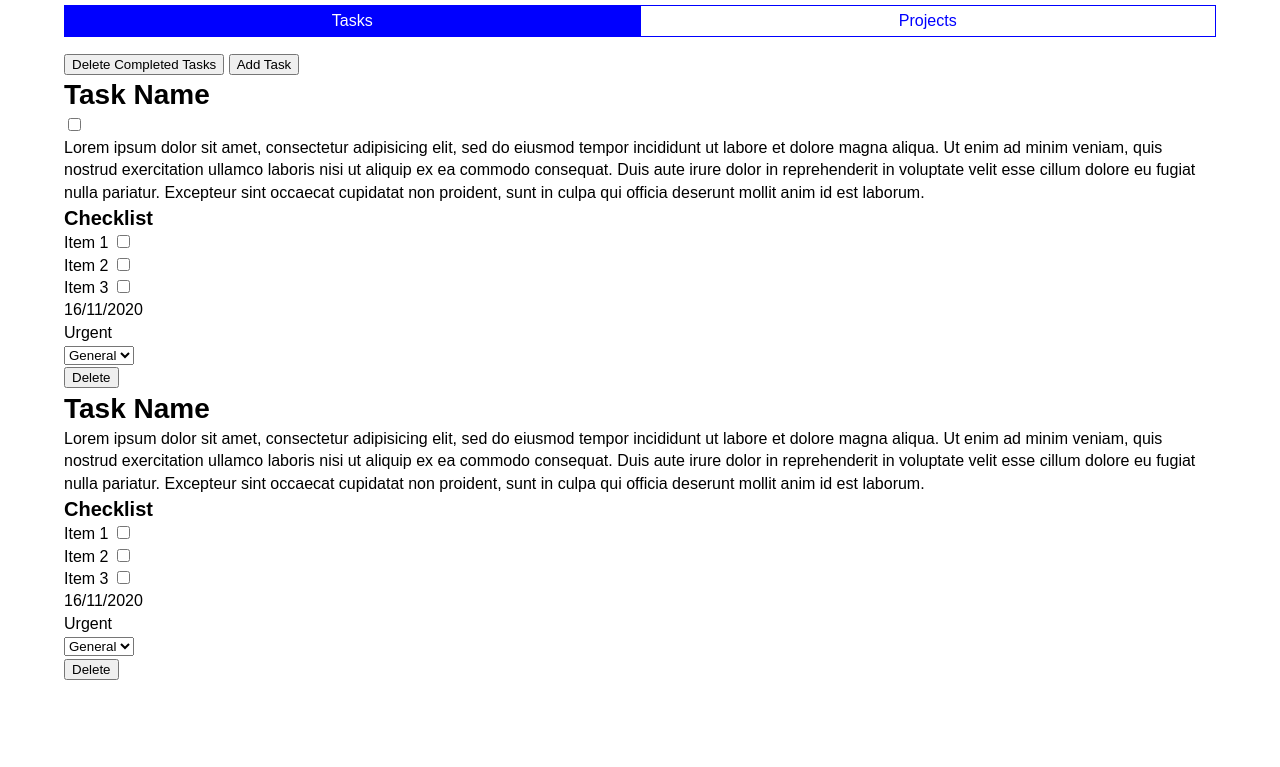
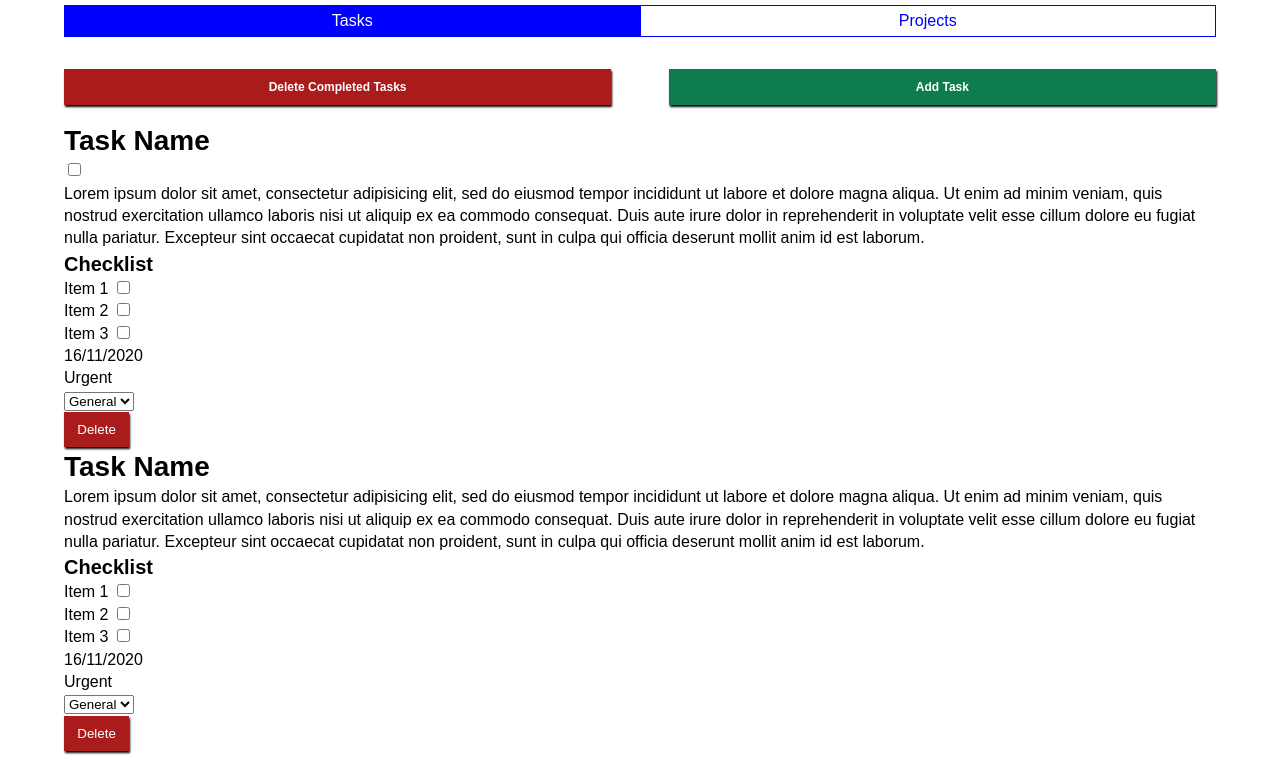
Before and after one commit to BlessedOneKobo/todo-list, a plain HTML site: page index.html in a window 1280 px wide. Shown: the part 81-848 px from the top of the page. Before the commit the page ends 800 px from the top, so only its background shows below. Drawn offline with Linux system fonts and the light colour scheme.

Commit message:
feat: Add basic styling for buttons

```diff
--- a/style.css
+++ b/style.css
@@ -43,7 +43,7 @@ a {
   border: 1px solid #00f;
   display: flex;
   justify-content: space-between;
-  margin-bottom: 1em;
+  margin-bottom: 2em;
 }
 .menu a {
   border-right: 1px solid #00f;
@@ -62,3 +62,52 @@ a {
   background-color: #00f;
   color: #fff;
 }
+
+.section-header {
+  display: flex;
+  justify-content: space-between;
+  margin-bottom: 1em;
+}
+.section-header .btn {
+  flex: 1 1 45%;
+  font-weight: bold;
+  font-size: 0.75em;
+  line-height: 1.5;
+}
+.section-header .btn:first-of-type {
+  margin-right: 5%;
+}
+.btn {
+  border: none;
+  box-shadow: 1px 2px 2px #000;
+  color: #fff;
+  cursor: pointer;
+  padding: 0.75em 1em;
+}
+.btn:hover {
+  text-shadow: 0 0 1px #fff;
+}
+.btn:active {
+  box-shadow: 1px 2px 4px #222 inset, -1px -2px 4px #222 inset;
+}
+.btn.delete-completed,
+.btn.delete-task {
+  background-color: #aa1b1b;
+}
+.btn.delete-completed:hover,
+.btn.delete-task:hover {
+  background-color: #8c1414;
+}
+.btn.delete-completed:active,
+.btn.delete-task:active {
+  background-color: #b61a1a;
+}
+.btn.add-task {
+  background-color: #0e7d4e;
+}
+.btn.add-task:hover {
+  background-color: #135f3e;
+}
+.btn.add-task:active {
+  background-color: #1f865a;
+}
```
